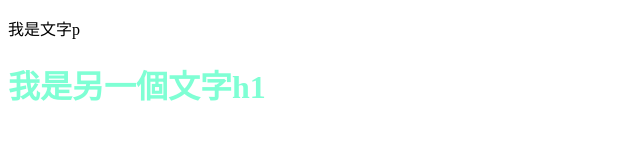
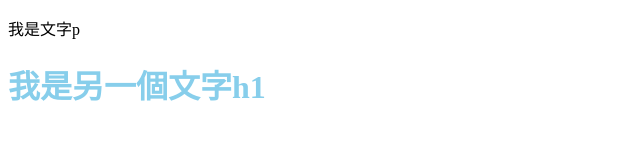
Before and after one commit to MercyLM/MyWeb, a plain HTML site: page index.html in a window 1280 px wide. Shown: the whole page, without its empty margins (0-640 px from the left). Drawn offline with Linux system fonts and the light colour scheme.

Commit message:
Update style.css

```diff
--- a/source/css/style.css
+++ b/source/css/style.css
@@ -1,4 +1,4 @@
 h1 {
 
-    color: aquamarine
+    color: skyblue
 }
```
